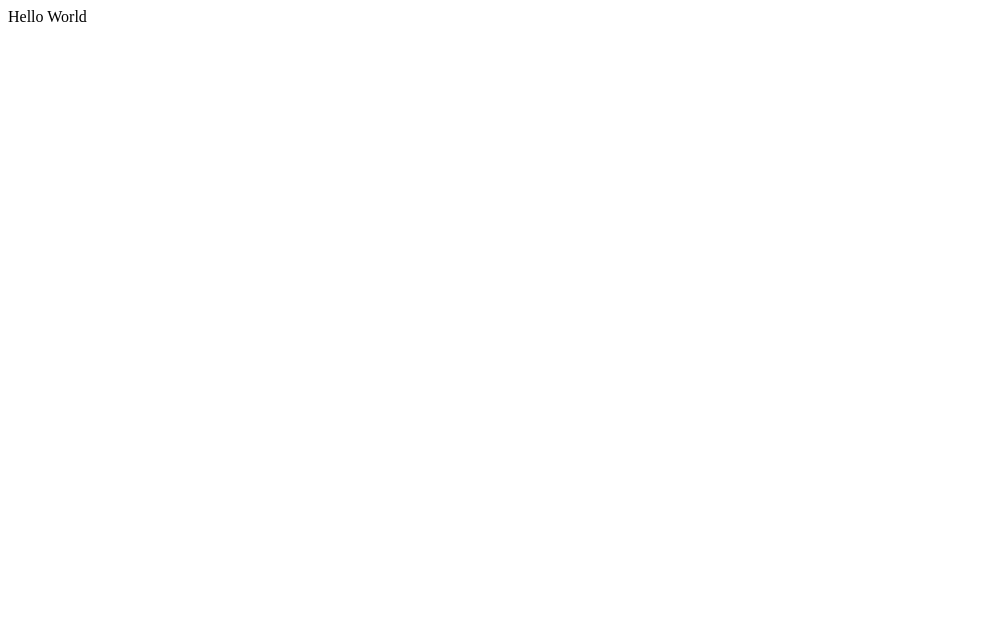
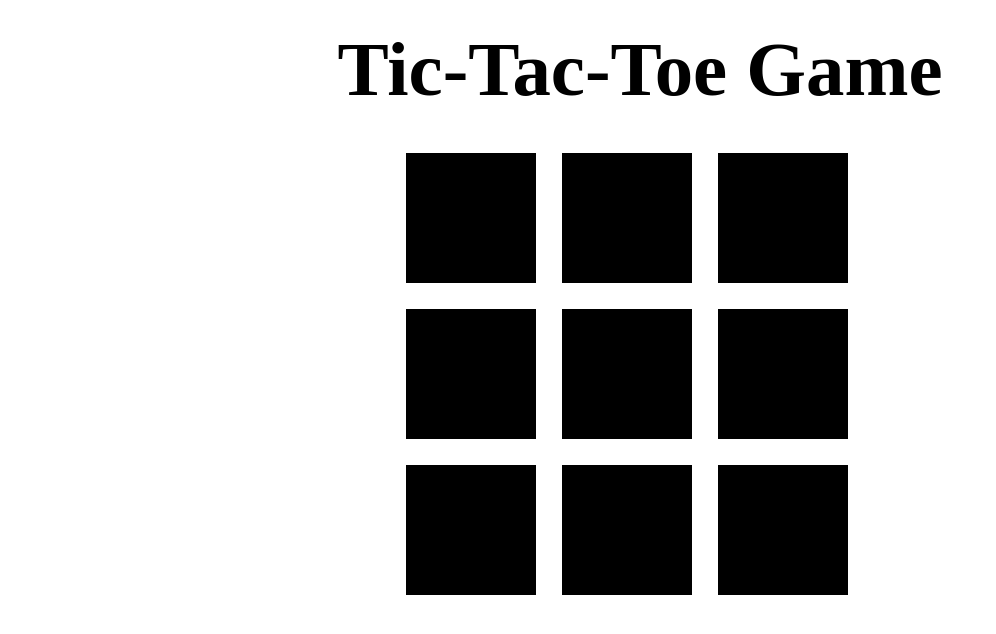
Before and after one commit to DipeshKanodia/Tic-Tac-Toe-Game, a plain HTML site: page game.html in a window 1280 px wide. Shown: the whole page, without its empty margins (0-996 px from the left). Drawn offline with Linux system fonts and the light colour scheme.

Commit message:
Made the board-layout

```diff
--- a/game.html
+++ b/game.html
@@ -5,8 +5,33 @@
     <meta http-equiv="X-UA-Compatible" content="IE=edge">
     <meta name="viewport" content="width=Hello World, initial-scale=1.0">
     <title>Tic-Tac-Toe</title>
+    <link href="style.css" rel="stylesheet">
+
+
 </head>
 <body>
-    Hello World
+    <h1>Tic-Tac-Toe Game</h1>
+    <div class="board">
+    <table style=" ">
+        <tr>
+          <th>fefcd</th>
+          <th></th>
+          <th></th>
+        </tr>
+        <tr>
+          <td></td>
+          <td></td>
+          <td></td>
+        </tr>
+        <tr>
+          <td></td>
+          <td></td>
+          <td></td>
+        </tr>
+      </table>
+    </div>
+
+
+    <script src="index.js"></script>
 </body>
 </html>
--- a/style.css
+++ b/style.css
@@ -1,10 +1,16 @@
-.start{
+h1{
     text-align: center;
+    margin: 2vw;
+    font-size: 6vw;
+}
+.board{
     float: center;
-    color: red;
-    background-color: chartreuse;
-    border-radius: 5vw;
-    padding: 5vw;
-    font-size:larger;
-    margin: 5% 40%;
+    text-align: center;
+    margin: 2vw 30vw;
 }
+.table,th,td{
+    background-color: black;
+    border:white solid 1vw;
+    width: 10vw;
+    height: 10vw;
+}
```
Also changed, not shown: Index.html (+39 -2 lines), index.js (added).
